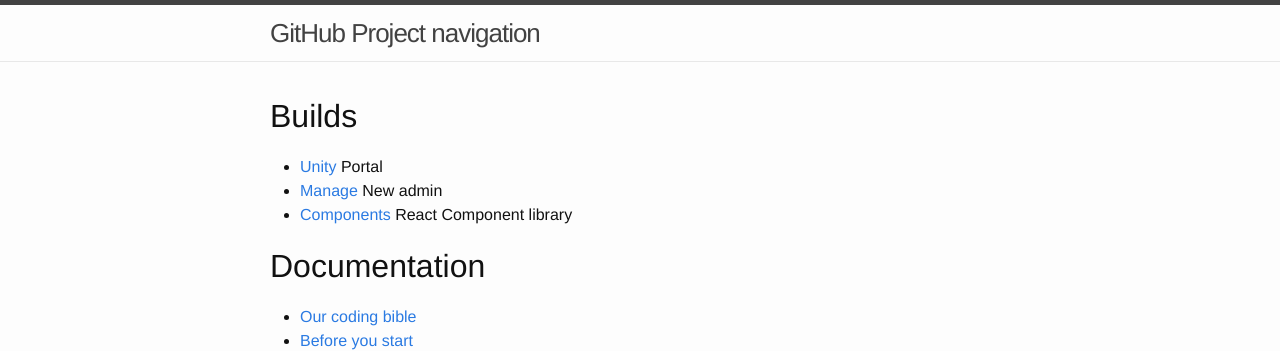
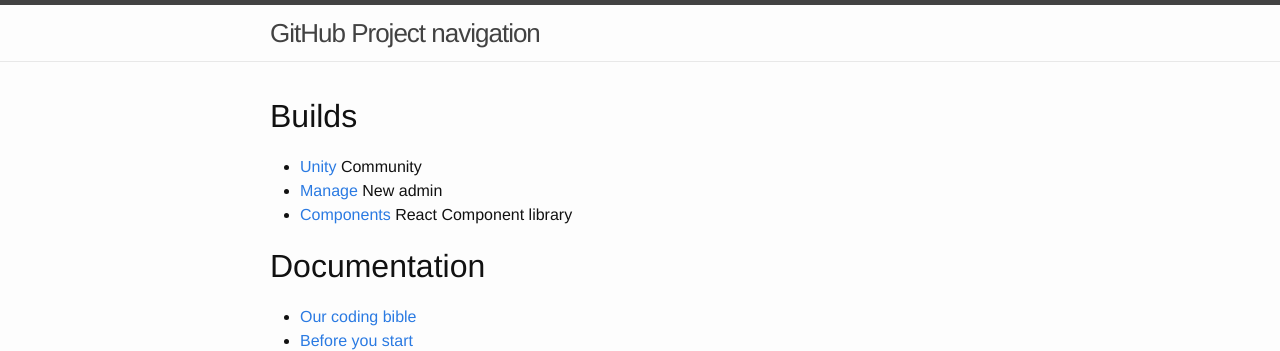
Before and after one commit to ambassify/ambassify.github.io, a Jekyll site: the page built from index.html, in a window 1280 px wide. Shown: the top 351 px of the page. Built offline with Jekyll 4.4.1, drawn with Linux system fonts in a browser that asks for light colours.

Commit message:
Update builds.md

```diff
--- a/builds.md
+++ b/builds.md
@@ -4,6 +4,6 @@
 
 # Builds
 
-- [Unity](/unity/) Portal
+- [Unity](/unity/) Community
 - [Manage](/manage/) New admin
 - [Components](/components/) React Component library
```
